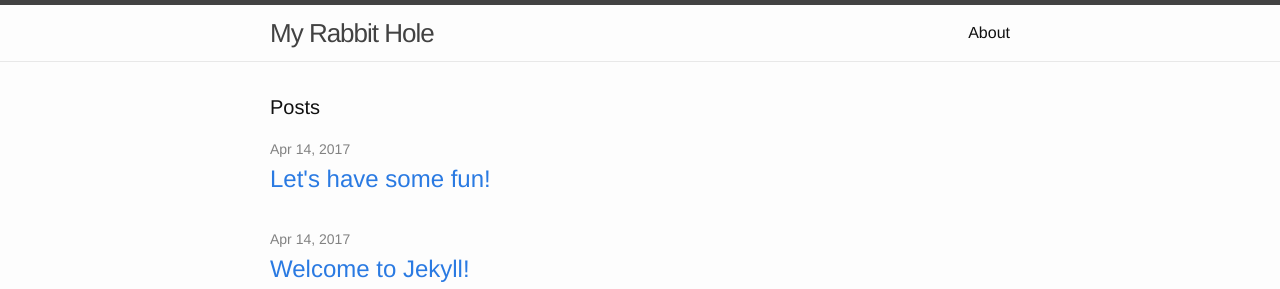
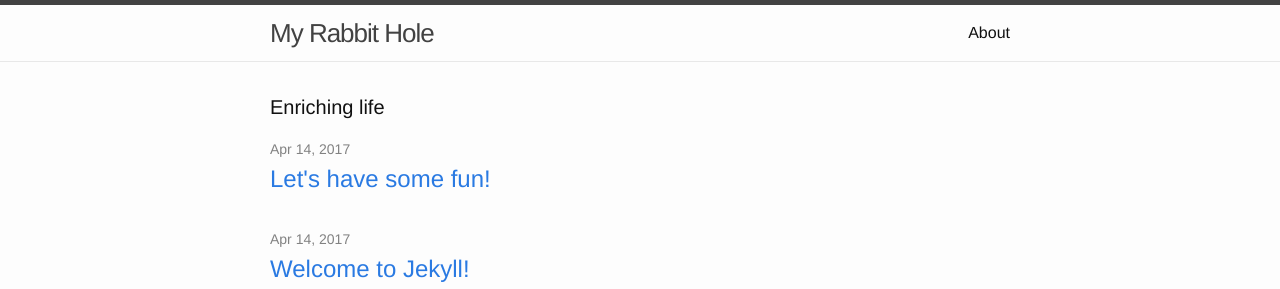
Before and after one commit to offshorewind/offshorewind.github.io, a Jekyll site: the page built from index.html, in a window 1280 px wide. Shown: the top 289 px of the page. Built offline with Jekyll 4.4.1, drawn with Linux system fonts in a browser that asks for light colours.

Commit message:
save my work

```diff
--- a/index.html
+++ b/index.html
@@ -4,7 +4,7 @@
 
 <div class="home">
 
-  <h1 class="page-heading">Posts</h1>
+  <h1 class="page-heading">Enriching life</h1>
 
   <ul class="post-list">
     {% for post in site.posts %}
```
